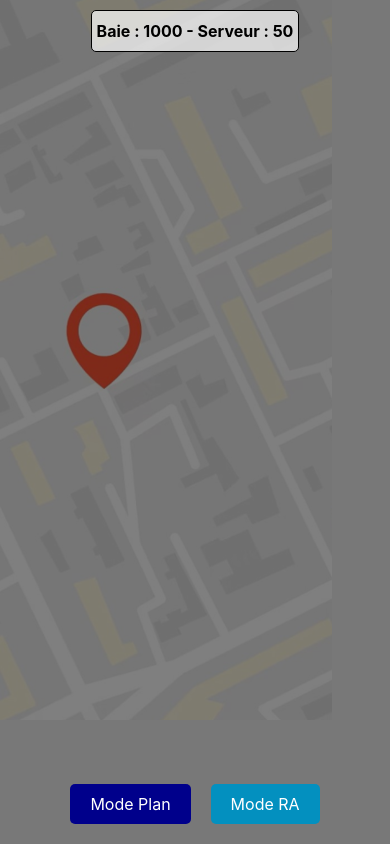
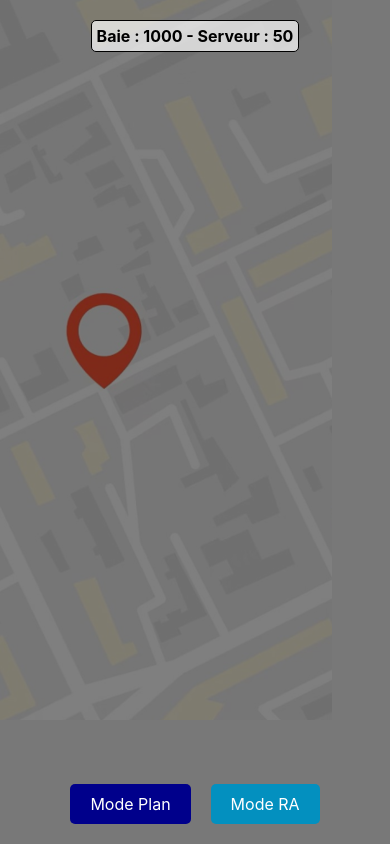
Before and after one commit to Jathoosh/DataNav, a React Native app in the folder DataNavApp/: screen /Maps in a window 390 px wide. Built offline with nearby package versions, Linux system fonts and the light colour scheme.

Commit message:
Correct position baie/server for IOS

```diff
--- a/DataNavApp/views/MapsInfo.tsx
+++ b/DataNavApp/views/MapsInfo.tsx
@@ -7,7 +7,9 @@ import {
   ImageBackground,
 } from 'react-native';
 
+// TODO : A changer par les valeurs qui seront récupérées de la page de login
 function MapsInfo({baie = '1000', serveur = '50'}) {
+
   // TODO : A changer par l'image de la carte qui sera générée
   const backgroundImagePath = require('../asset/map_background.png');
   const [selectedButton, setSelectedButton] = useState('Mode Plan');
@@ -69,13 +71,12 @@ const styles = StyleSheet.create({
   // Style des infos sur numéro baie et serveur
   infoContainer: {
     alignItems: 'center',
-    padding: 10,
+    marginTop: 20,
   },
   infoBaie: {
     color: 'black',
     fontSize: 16,
     fontWeight: 'bold',
-    marginVertical: 5,
   },
   posRectangle: {
     backgroundColor: 'rgba(255, 255, 255, 0.7)',
```
